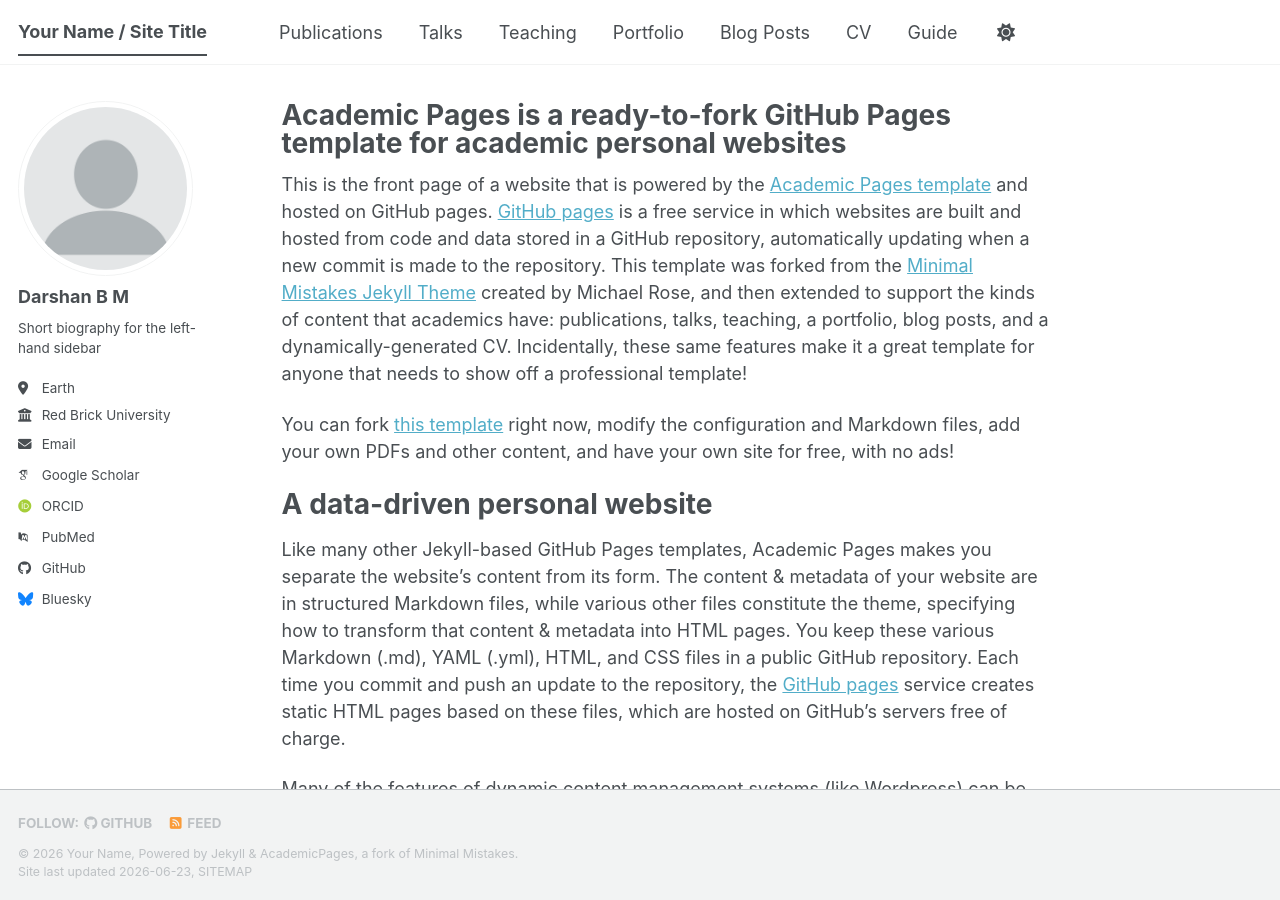
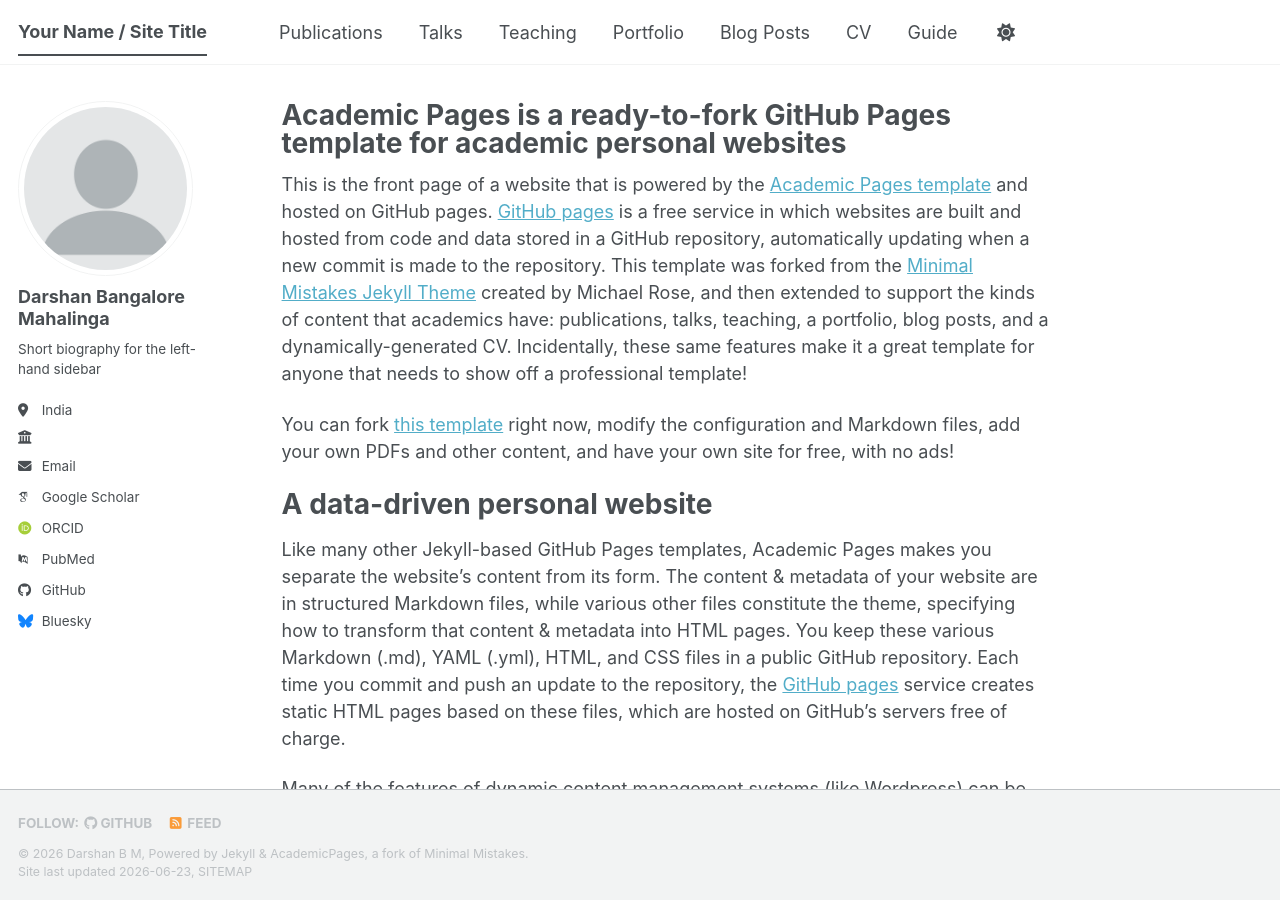
Before and after one commit to drdarshanbm/darshanbm.github.io, a Jekyll site: the page built from _pages/about.md, in a window 1280 px wide and 900 px high. Built offline with Jekyll 4.4.1, drawn with Linux system fonts in a browser that asks for light colours; some web fonts are replaced; a script that is not in the unit is left out.

Commit message:
Change name and location in _config.yml
Updated personal information in the configuration file.

```diff
--- a/_config.yml
+++ b/_config.yml
@@ -11,7 +11,7 @@ locale                   : "en-US"
 site_theme               : "default" # The available themes options are "default", "air", "sunrise", "mint", "dirt" and "contrast"
 title                    : "Your Name / Site Title"
 title_separator          : "-"
-name                     : &name "Your Name"
+name                     : &name "Darshan B M"
 description              : &description "Your Name's academic portfolio"   # Update this with a general description of your site, this is the default if not overridden by a page
 url                      : https://academicpages.github.io # The base hostname & protocol for your site e.g. "https://[your GitHub username].github.io",
                                                            # or if you already have some other page hosted on Github then use "https://[your GitHub username].github.io/[Your Repo Name]"
@@ -24,11 +24,11 @@ repository               : "academicpages/academicpages.github.io"
 author:
   # Biographic information
   avatar           : "profile.png"
-  name             : "Darshan B M"
+  name             : "Darshan Bangalore Mahalinga"
   pronouns         : # example: "she/her"
   bio              : "Short biography for the left-hand sidebar"
-  location         : "Earth"
-  employer         : "Red Brick University"
+  location         : "India"
+  employer         : ""
   uri              : # URL
   email            : "none@example.org"
 
```
